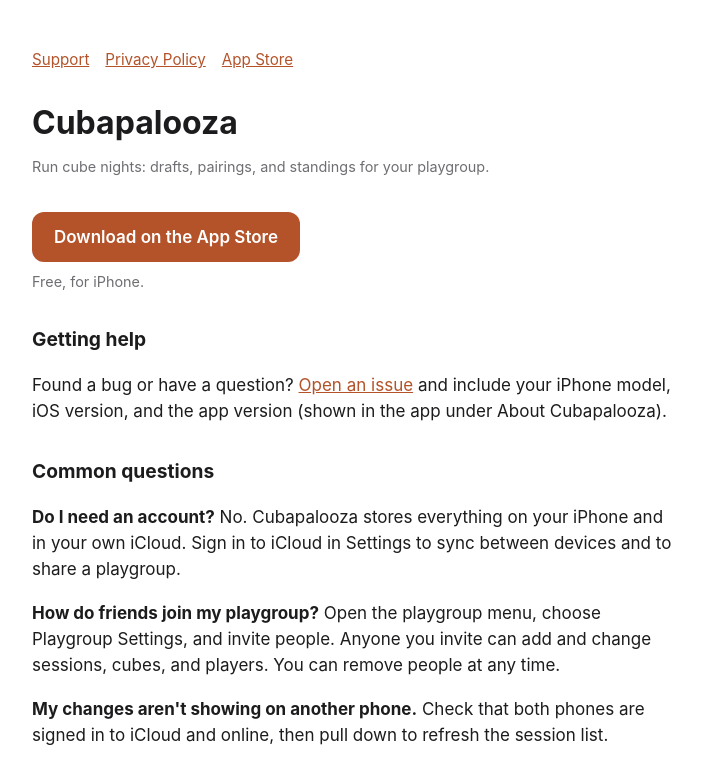
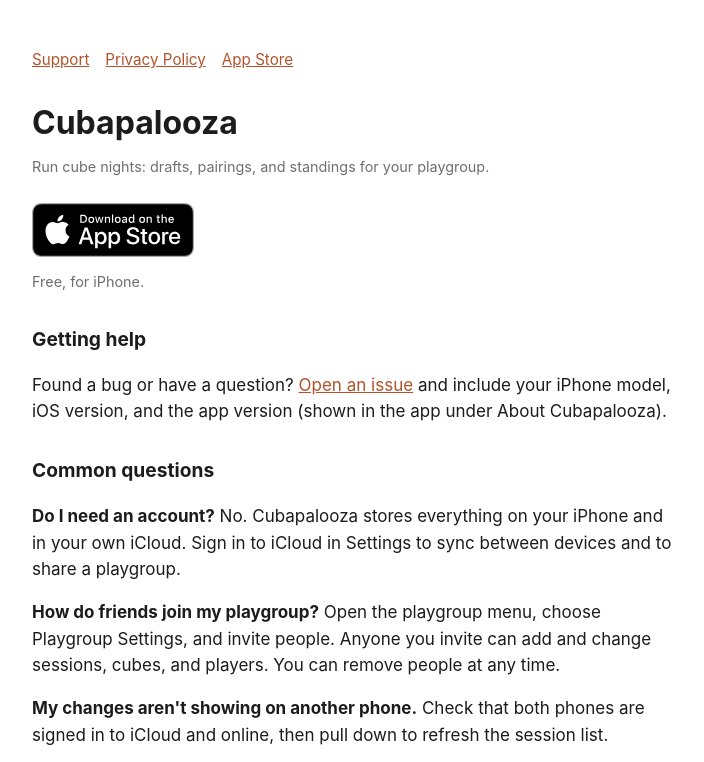
Before and after one commit to tebru/cubapalooza-site, a plain HTML site: page index.html in a window 1280 px wide. Shown: the top 762 px of the page, without its empty margins (284-988 px from the left). Drawn offline with Linux system fonts and the light colour scheme.

Commit message:
Use Apple's App Store badge for the download link

```diff
--- a/index.html
+++ b/index.html
@@ -12,7 +12,10 @@
 <nav><a href="./">Support</a><a href="privacy.html">Privacy Policy</a><a href="https://apps.apple.com/app/id6820952853">App Store</a></nav>
 <h1>Cubapalooza</h1>
 <p class="meta">Run cube nights: drafts, pairings, and standings for your playgroup.</p>
-<p><a class="download" href="https://apps.apple.com/app/id6820952853">Download on the App Store</a></p>
+<p class="download"><a href="https://apps.apple.com/app/id6820952853"><picture>
+<source srcset="images/app-store-badge-white.svg" media="(prefers-color-scheme: dark)">
+<img src="images/app-store-badge-black.svg" alt="Download on the App Store" width="162" height="54">
+</picture></a></p>
 <p class="meta">Free, for iPhone.</p>
 
 <h2>Getting help</h2>
--- a/style.css
+++ b/style.css
@@ -11,6 +11,8 @@ a { color: var(--accent); }
 nav { margin-bottom: 32px; font-size: 0.95rem; }
 nav a { margin-right: 16px; }
 footer { margin-top: 48px; padding-top: 16px; border-top: 1px solid var(--rule); }
-.download { display: inline-block; margin-top: 16px; padding: 12px 22px; border-radius: 12px; background: var(--accent); color: #fff; font-weight: 600; text-decoration: none; }
-.download:hover { opacity: 0.9; }
-p:has(> .download) + .meta { margin-top: -8px; }
+/* Apple's badge, unaltered, at least 40px tall with clear space of a quarter of its height. */
+.download { margin: 24px 0 14px; }
+.download a, .download img { display: block; width: fit-content; }
+.download img { height: 54px; width: auto; }
+.download + .meta { margin-top: 0; }
```
Also changed, not shown: images/app-store-badge-black.svg (added), images/app-store-badge-white.svg (added).
